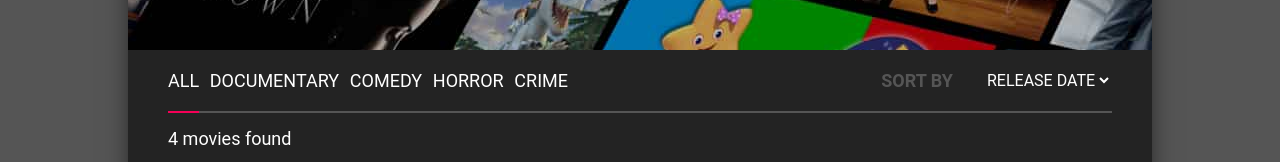
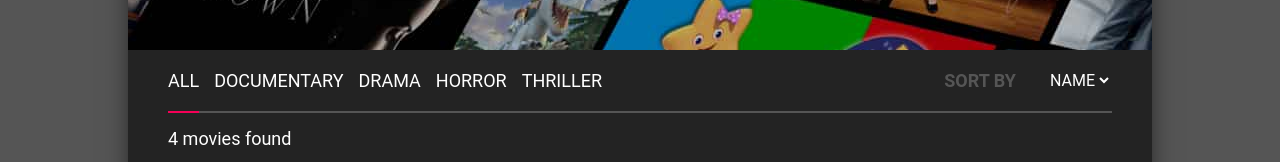
Before and after one commit to Shestak2039/epam-react, a React app: page / in a window 1280 px wide. Shown: the part 315-477 px from the top of the page. Built offline with nearby package versions, Linux system fonts and the light colour scheme; grey boxes are pictures that could not be loaded.

Commit message:
feat: update sorting functionality

```diff
--- a/package.json
+++ b/package.json
@@ -20,6 +20,7 @@
   },
   "homepage": "https://github.com/Shestak2039/epam-react#readme",
   "dependencies": {
+    "@material-ui/core": "^4.11.3",
     "node-sass": "^5.0.0",
     "react": "^17.0.1",
     "react-dom": "^17.0.1",
--- a/src/App.tsx
+++ b/src/App.tsx
@@ -7,18 +7,66 @@ import SortingFilms from './components/SortingFilms/SortingFilms';
 import FilmsList from './components/FilmsList/FilmsList';
 import Footer from './components/Footer/Footer';
 import ErrorBoundary from './components/common/ErrorBoundary/ErrorBoundary';
+import { GenreModel } from './components/SortingFilms/SortingByGenre/SortingByGenre';
+import { SortOptionModel } from './components/SortingFilms/SortingByDate/Filter';
+import { FilmCardModel } from './components/FilmsList/FilmCard/FilmCard';
 
-const App: React.FunctionComponent = () => (
+const mockFilms = [
+    {id: 1, title: 'Avengers: War of Infinity', genres: ['Action & Adventure', 'Thriller'], year: 2004, imageUrl: 'https://images-na.ssl-images-amazon.com/images/I/A1t8xCe9jwL._AC_SL1500_.jpg'},
+    {id: 2, title: 'Bohemian Rhapsody', genres: ['Drama', 'Documentary', 'Music'], year: 2003, imageUrl: 'https://encrypted-tbn0.gstatic.com/images?q=tbn:ANd9GcRswmJhZ8WutUOvMZ28826FpwV9l76B9SwrpQ&usqp=CAU'},
+    {id: 3, title: 'Kill Bill: Vol 2', genres: ['Thriller'], year: 1994, imageUrl: 'https://encrypted-tbn0.gstatic.com/images?q=tbn:ANd9GcSVCPWIYGyoizjT5js1Kcj3XC1FIueDzG2mWw&usqp=CAU'},
+    {id: 4, title: 'Pulp Fiction', genres: ['Action & Adventure', 'Thriller'], year: 2004, imageUrl: 'https://upload.wikimedia.org/wikipedia/uk/8/82/Pulp_Fiction_cover.jpg'},
+]
+
+const App: React.FunctionComponent = () => {
+    const [films, setFilms] = React.useState(mockFilms);
+
+    const sortFilms = (filter: GenreModel | undefined, sort: SortOptionModel | undefined) => {
+        let resultFilms: FilmCardModel[]  = JSON.parse(JSON.stringify(mockFilms));
+
+        if (filter && filter.id !== 1) {
+            resultFilms= resultFilms.filter(film => film.genres.map(genre => genre.toLowerCase()).includes(filter.name.toLowerCase()));
+        }
+
+        if (sort && sort.id === 1) {
+            resultFilms = resultFilms.sort((film1, film2) => {
+                if (film1.title > film2.title) {
+                    return 1;
+                } else if (film1.title < film2.title) {
+                    return -1;
+                } else {
+                    return 0;
+                }
+            });
+        } else if (sort && sort.id === 2) {
+            resultFilms = resultFilms.sort((film1, film2) => {
+                if (film1.year > film2.year) {
+                    return 1;
+                } else if (film1.year < film2.year) {
+                    return -1;
+                } else {
+                    return 0;
+                }
+            });
+        }
+
+        setFilms(resultFilms);
+
+        console.log(mockFilms)
+    };
+
+    return (
         <ErrorBoundary>
             <Wrapper>
                 <Header />
                 <Main>
-                <SortingFilms />
-                <FilmsList />
+                    <SortingFilms sortFilms={sortFilms}/>
+                    <FilmsList films={films}/>
                 </Main>
                 <Footer />
             </Wrapper>
         </ErrorBoundary>
-);
+    )
+};
 
 export default App;
--- /dev/null
+++ b/src/components/DeleteFilmForm/DeleteFilmModal.tsx
@@ -0,0 +1,16 @@
+import React from 'react';
+
+import './delete-film-form.scss';
+import Button from '../common/Button/Button';
+
+const DeleteFilmModal: React.FunctionComponent = () => (
+    <div className="delete-film-form">
+        <h2 className="header-title">DELETE MOVIE</h2>
+        <h4 className="confirm-text">Are you sure you want to delete this movie?</h4>
+        <div className="buttons-area">
+            <Button title={'CONFIRM'} primary={true} />
+        </div>
+    </div>
+);
+
+export default DeleteFilmModal;
--- /dev/null
+++ b/src/components/DeleteFilmForm/delete-film-form.scss
@@ -0,0 +1,17 @@
+@import "../../styles/colors";
+
+.delete-film-form {
+  padding: 40px;
+  width: 500px;
+  color: $default-text-color;
+}
+
+.confirm-text {
+  margin-top: 25px;
+}
+
+.buttons-area {
+  display: flex;
+  justify-content: flex-end;
+  margin-top: 30px;
+}
--- a/src/components/FilmForm/film-form.scss
+++ b/src/components/FilmForm/film-form.scss
@@ -13,18 +13,6 @@
     .form-element {
       margin-top: 10px;
     }
-
-    .input {
-      width: 100%;
-
-      .MuiFormLabel-root {
-        color: $default-text-color;
-      }
-
-      .MuiInputBase-input {
-        color: $default-text-color;
-      }
-    }
   }
 }
 
--- a/src/components/FilmsList/FilmCard/FilmCard.tsx
+++ b/src/components/FilmsList/FilmCard/FilmCard.tsx
@@ -1,6 +1,10 @@
-import React from 'react';
+import React, { useState } from 'react';
 
 import './film-card.scss';
+import { Menu, MenuItem } from '@material-ui/core';
+import Modal from '../../common/Modal/Modal';
+import FilmForm from '../../FilmForm/FilmForm';
+import DeleteFilmModal from '../../DeleteFilmForm/DeleteFilmModal';
 
 export interface FilmCardModel {
     id: number;
@@ -14,7 +18,40 @@ export interface FilmCardProps {
     film: FilmCardModel;
 }
 
-const FilmCard: React.FunctionComponent<FilmCardProps> = ({film}) => (
+const FilmCard: React.FunctionComponent<FilmCardProps> = ({film}) => {
+    const [anchorEl, setAnchorEl] = React.useState<Element | ((element: Element) => Element) | null | undefined>(null);
+
+    const handleClick = (event: React.MouseEvent<HTMLDivElement>) => {
+        setAnchorEl(event.currentTarget);
+    };
+
+    const handleClose = () => {
+        setAnchorEl(null);
+    };
+
+    const [showEditModal, setShowEditModal] = useState(false);
+
+    const toggleEditModal = () => {
+        setShowEditModal(!showEditModal);
+    };
+
+    const handleEditButton = () => {
+        toggleEditModal();
+        handleClose();
+    };
+
+    const [showDeleteModal, setShowDeleteModal] = useState(false);
+
+    const toggleDeleteModal = () => {
+        setShowDeleteModal(!showDeleteModal);
+    };
+
+    const handleDeleteButton = () => {
+        toggleDeleteModal();
+        handleClose();
+    };
+
+    return (
         <div className="film-wrapper">
             <img src={film.imageUrl} height="450" width="300"/>
             <div className="film-info">
@@ -26,8 +63,29 @@ const FilmCard: React.FunctionComponent<FilmCardProps> = ({film}) => (
                     <div className="film-info-right-year">{film.year}</div>
                 </div>
             </div>
-        <div className="additional-info-icon"></div>
+            <div className="additional-info-icon" onClick={handleClick}></div>
+            <Menu
+                id="simple-menu"
+                anchorEl={anchorEl}
+                keepMounted
+                open={Boolean(anchorEl)}
+                onClose={handleClose}
+            >
+                <MenuItem onClick={handleEditButton}>Edit</MenuItem>
+                <MenuItem onClick={handleDeleteButton}>Delete</MenuItem>
+            </Menu>
+            {showEditModal ? (
+                <Modal onClose={toggleEditModal}>
+                    <FilmForm />
+                </Modal>
+            ) : null}
+            {showDeleteModal ? (
+                <Modal onClose={toggleDeleteModal}>
+                    <DeleteFilmModal />
+                </Modal>
+            ) : null}
         </div>
-);
+    )
+};
 
 export default FilmCard;
--- a/src/components/FilmsList/FilmCard/film-card.scss
+++ b/src/components/FilmsList/FilmCard/film-card.scss
@@ -8,7 +8,6 @@
 
   &:hover {
     transition: all 0.5s;
-    transform: scale(1.05);
 
     .additional-info-icon {
       position: absolute;
--- a/src/components/FilmsList/FilmsList.tsx
+++ b/src/components/FilmsList/FilmsList.tsx
@@ -1,18 +1,13 @@
-import React, { useState } from 'react';
+import React from 'react';
 
 import './films-list.scss';
-import FilmCard from './FilmCard/FilmCard';
+import FilmCard, { FilmCardModel } from './FilmCard/FilmCard';
 
-const mockFilms = [
-    {id: 1, title: 'Pulp Fiction', genres: ['Action & Adventure'], year: 2004, imageUrl: 'https://upload.wikimedia.org/wikipedia/uk/8/82/Pulp_Fiction_cover.jpg'},
-    {id: 2, title: 'Bohemian Rhapsody', genres: ['Drama', 'Biograpghy', 'Music'], year: 2003, imageUrl: 'https://encrypted-tbn0.gstatic.com/images?q=tbn:ANd9GcRswmJhZ8WutUOvMZ28826FpwV9l76B9SwrpQ&usqp=CAU'},
-    {id: 3, title: 'Kill Bill: Vol 2', genres: ['Oscar winning Movie'], year: 1994, imageUrl: 'https://encrypted-tbn0.gstatic.com/images?q=tbn:ANd9GcSVCPWIYGyoizjT5js1Kcj3XC1FIueDzG2mWw&usqp=CAU'},
-    {id: 4, title: 'Avengers: War of Infinity', genres: ['Action & Adventure'], year: 2004, imageUrl: 'https://images-na.ssl-images-amazon.com/images/I/A1t8xCe9jwL._AC_SL1500_.jpg'}
-]
+export interface FilmsListProps {
+    films: FilmCardModel[];
+}
 
-const FilmsList: React.FunctionComponent = () => {
-    const [films] = useState(mockFilms);
-
+const FilmsList: React.FunctionComponent<FilmsListProps> = ({films}) => {
     return (
         <div className="films-wrapper">
             <div className="count-movies">{films.length} movies found</div>
--- a/src/components/Main/main.scss
+++ b/src/components/Main/main.scss
@@ -1,6 +1,8 @@
 @import "../../styles/colors";
 
 .main {
+  flex: 1;
+
   background-color: $main-theme;
 
   padding: 20px 40px 40px;
--- a/src/components/SortingFilms/SortingByGenre/sorting-by-genre.scss
+++ b/src/components/SortingFilms/SortingByGenre/sorting-by-genre.scss
@@ -3,8 +3,6 @@
 .genres {
   display: flex;
   justify-content: space-between;
-
-  width: 400px;
 
   color: $default-text-color;
   list-style-type: none;
@@ -22,5 +20,9 @@
     &:hover {
       border-bottom: 2px solid $primary-color;
     }
+
+    &:not(:last-child) {
+      margin-right: 15px;
+    }
   }
 }
--- a/src/components/SortingFilms/SortingFilms.tsx
+++ b/src/components/SortingFilms/SortingFilms.tsx
@@ -5,31 +5,44 @@ import './sorting-films.scss';
 import SortingByGenre, { GenreModel } from './SortingByGenre/SortingByGenre';
 import Filter, { SortOptionModel } from './SortingByDate/Filter';
 
-const mockGenres: GenreModel[] = [
+export interface SortingFilmsProps {
+    sortFilms: (filter: GenreModel | undefined, sort: SortOptionModel | undefined) => void;
+}
+
+let mockGenres: GenreModel[] = [
     {id: 1, name: 'ALL', isSelected: true},
     {id: 2, name: 'DOCUMENTARY', isSelected: false},
-    {id: 3, name: 'COMEDY', isSelected: false},
+    {id: 3, name: 'DRAMA', isSelected: false},
     {id: 4, name: 'HORROR', isSelected: false},
-    {id: 5, name: 'CRIME', isSelected: false}
+    {id: 5, name: 'THRILLER', isSelected: false}
 ];
 
-const mockOptions: SortOptionModel[] = [
-    {id: 1, name: 'RELEASE DATE', isSelected: true},
-    {id: 2, name: 'RATING', isSelected: false},
-    {id: 3, name: 'YEAR', isSelected: false},
+let mockOptions: SortOptionModel[] = [
+    {id: 1, name: 'NAME', isSelected: true},
+    {id: 2, name: 'YEAR', isSelected: false},
 ];
 
-const SortingFilms: React.FunctionComponent = () => {
+const SortingFilms: React.FunctionComponent<SortingFilmsProps> = ({sortFilms}) => {
     const [genres, setGenres] = useState(mockGenres);
 
     const changeSelectedGenre = (newSelectedId: number) => {
-        setGenres(genres.map(genre => ({...genre, isSelected: newSelectedId === genre.id})));
+        const newGenres = genres.map(genre => ({...genre, isSelected: newSelectedId === genre.id}));
+
+        mockGenres = newGenres;
+        setGenres(newGenres);
+
+        sortFilms(newGenres.find(genre => genre.isSelected), options.find(option => option.isSelected));
     };
 
     const [options, setOptions] = useState(mockOptions);
 
     const changeSelectedOption = (newSelectedId: number) => {
-        setOptions(options.map(option => ({...option, isSelected: newSelectedId === option.id})));
+        const newOptions = options.map(option => ({...option, isSelected: newSelectedId === option.id}));
+
+        mockOptions = newOptions;
+        setOptions(newOptions);
+
+        sortFilms(genres.find(genre => genre.isSelected), newOptions.find(option => option.isSelected));
     };
 
     return (
--- a/src/components/Wrapper/wrapper.scss
+++ b/src/components/Wrapper/wrapper.scss
@@ -1,6 +1,10 @@
 @import '../../styles/colors.scss';
 
 .wrapper {
+  display: flex;
+  flex-direction: column;
+
+  min-height: 100vh;
   width: 1024px;
   margin: 0 auto;
   overflow: hidden;
```
Also changed, not shown: 1 other file (tests, documents, lock files or other folders). Lines whose indentation alone changed are shown as unchanged.
